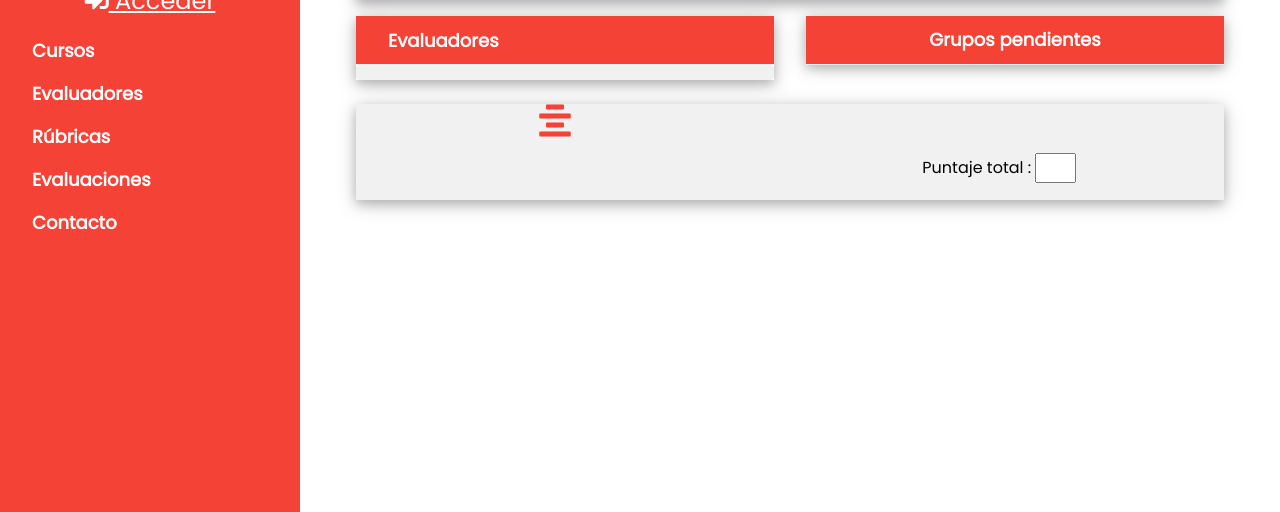
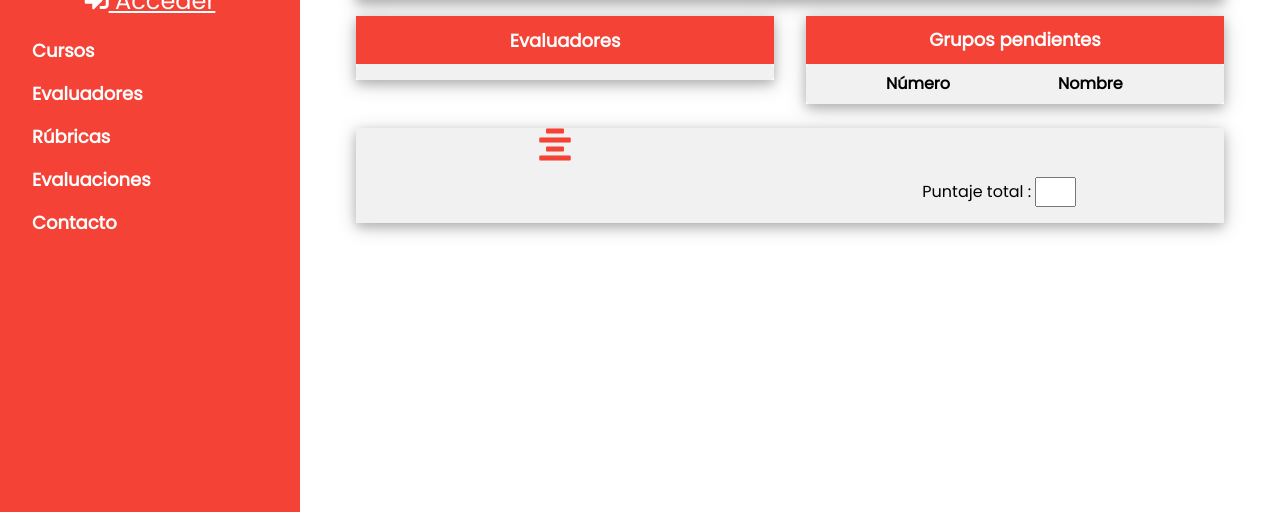
Before and after one commit to DCC-CC4401/2019-1-yet-another-quality-commit-T5, a Django app: template templates/evaluacion/evaluacion_detalle.html in a window 1280 px wide. Shown: the part 288-800 px from the top of the page. Run offline with Django 3.2, Linux system fonts and the light colour scheme; the template is opened without the code that fills it, so the values that code supplies are empty.

Commit message:
se modifican algunos detalles visuales

```diff
--- a/Rubricas/models.py
+++ b/Rubricas/models.py
@@ -5,7 +5,7 @@ class Rubrica(models.Model):
     descripcion = models.CharField(default="", max_length=50)
 
     def __str__(self):
-        return str(self.pk) + " "+ self.nombre
+        return self.nombre
 
     def save(self, *args, **kwargs):
         """
--- a/templates/evaluacion/evaluacion_detalle.html
+++ b/templates/evaluacion/evaluacion_detalle.html
@@ -61,13 +61,13 @@
         <div class="w3-half">
             <div class="w3-card-4 w3-margin-right">
                 <div class="w3-container w3-red ">
-                    <div class="w3-container">
+                    <div class="w3-container w3-center">
                     <h5><b>Evaluadores</b></h5>
                     </div>
                 </div>
                 <div id="Evaluadores" class="w3-container w3-light-gray w3-round">
                     <p>
-                    <table class="w3-table">
+                    <table class="w3-table w3-centered">
                         {% for eval in evaluadores %}
                             <tr>
                                 <td style="vertical-align:middle">{{ eval }}</td>
@@ -110,11 +110,16 @@
                     <h5><b>Grupos pendientes</b></h5>
                 </div>
                 <div id="Grupos" class="w3-container w3-light-gray w3-round w3-center">
-                    <table class="w3-table">
+                    <table class="w3-table w3-centered">
+                    <tr>
+                    <th>Número</th>
+                    <th>Nombre</th>
+                    <th></th>
+                    </tr>
+                    <tr>
                         {% for grupo in grupos %}
-                            <tr>
-                                <td class="w3-center" style="vertical-align:middle">{{grupo.numero}}
-                                <td class="w3-center"style="vertical-align:middle">{{ grupo.nombre }}</td>
+                                <td class="w3-center w3-large" style="vertical-align:middle">{{grupo.numero}}
+                                <td class="w3-center w3-large"style="vertical-align:middle">{{ grupo.nombre }}</td>
                                     {% if evaluacion.is_active%}
                                     <td class="w3-light-gray w3-center">
                                         <form action="{% url 'evaluaciones:evaluar' %}" method="post">
@@ -123,14 +128,13 @@
                                         <input type="hidden" name="idGrupo" value="{{ grupo.pk }}">
                                         <input type="hidden" name="idCurso" value="{{ evaluacion.curso.id }}">
 
-                                        <button class="w3-button w3-red w3-round w3-small" type="submit">Evaluar</button>
+                                        <button class="w3-button w3-red w3-round w3-large" type="submit">Evaluar</button>
                                     </form>
 
                                     </td>
                                     {% endif %}
                                 </td>
-
-                            </tr>
+</tr>
                         {% endfor %}
                     </table>
                 </div>
--- a/templates/evaluacion/evaluacion_evaluar.html
+++ b/templates/evaluacion/evaluacion_evaluar.html
@@ -54,7 +54,7 @@
             <li class="w3-padding-16 selected">{{presentador}} </li>
             {% endif %}
             </div>
-            <li class=" opcion w3-padding-16" id="masPresentadores"> Seleccionar evaluador <i style="margin-left: 10px"  class="fas fa-user-plus"></i></li>
+            <li class=" opcion w3-padding-16" id="masPresentadores"> Seleccionar presentador <i style="margin-left: 10px"  class="fas fa-user-plus"></i></li>
 
           </ul>
         </div>
```
